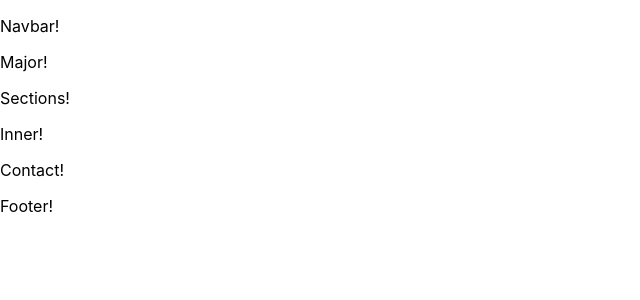
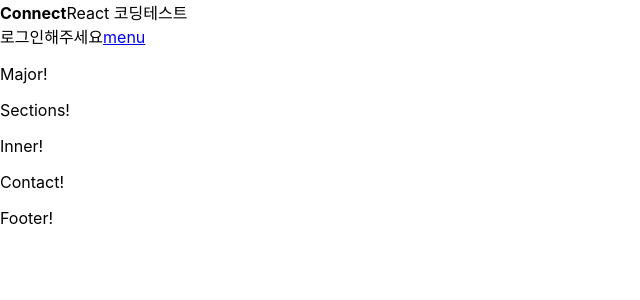
Before and after one commit to seonzeti/CNT_React_TEST, a React (Create React App) app: page / in a window 1280 px wide. Shown: the top 300 px of the page, without its empty margins (0-640 px from the left). Built offline with nearby package versions, Linux system fonts and the light colour scheme.

Commit message:
- navbar jsx 태그 입력

```diff
--- a/src/components/navbar.jsx
+++ b/src/components/navbar.jsx
@@ -3,7 +3,18 @@ import React, { PureComponent } from 'react';
 class Navbar extends PureComponent {
 render() {
     return (
-      <p>Navbar!</p>
+      <><a className="logo">
+        <strong>Connect</strong>
+        <span>React 코딩테스트</span>
+      </a>
+
+      <nav>
+        <span>로그인해주세요</span>
+        <a href = "#">menu</a>
+      </nav>
+
+      </>
+
     );
   }
 }
```
